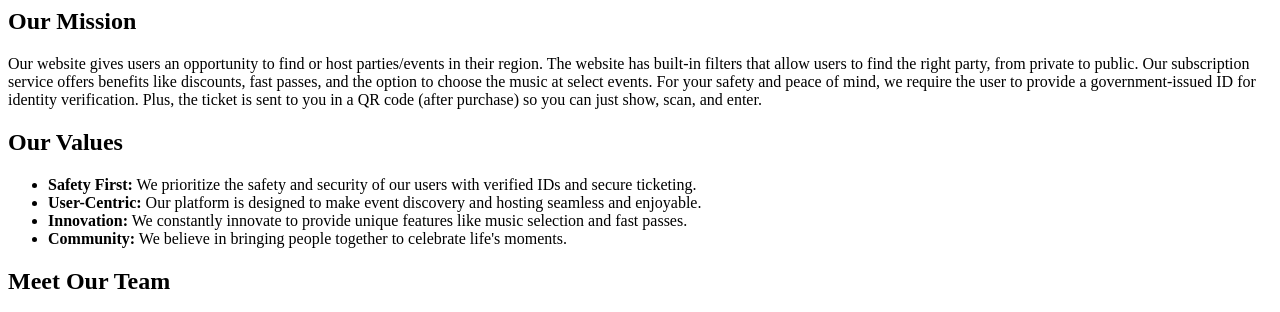
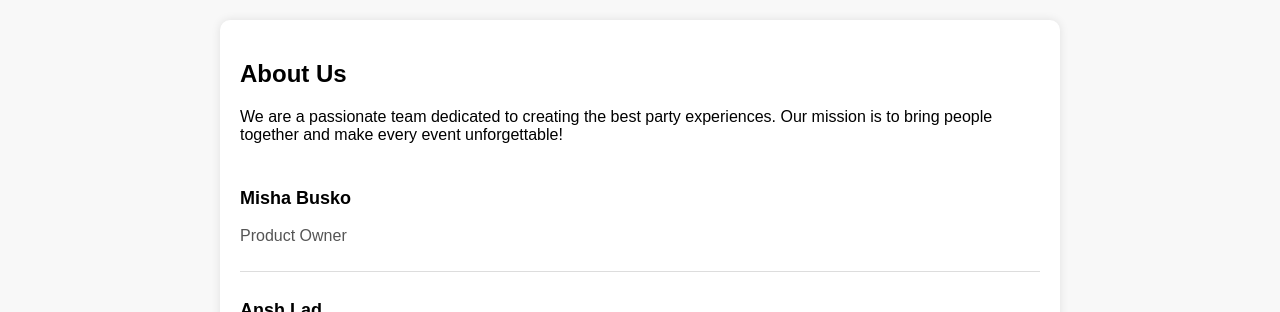
Before and after one commit to Lofiea/socialsync-event-management, a Python web app: template templates/aboutus.html in a window 1280 px wide. Shown: the top 312 px of the page. Run offline with Jinja, Linux system fonts and the light colour scheme; the template is opened without the code that fills it, so the values that code supplies are empty.

Commit message:
About Us Page

```diff
--- a/templates/aboutus.html
+++ b/templates/aboutus.html
@@ -1,53 +1,62 @@
- <!-- Mission Section -->
- <section>
-    <h2>Our Mission</h2>
-    <p>Our website gives users an opportunity to find or host parties/events in their region. The website has built-in filters that allow users to find the right party, from private to public. Our subscription service offers benefits like discounts, fast passes, and the option to choose the music at select events. For your safety and peace of mind, we require the user to provide a government-issued ID for identity verification. Plus, the ticket is sent to you in a QR code (after purchase) so you can just show, scan, and enter.</p>
-</section>
+<!DOCTYPE html>
+<html lang="en">
+<head>
+    <meta charset="UTF-8">
+    <meta name="viewport" content="width=device-width, initial-scale=1.0">
+    <title>About Us - Party Website</title>
+    <style>
+        body {
+            font-family: Arial, sans-serif;
+            margin: 0;
+            padding: 20px;
+            background-color: #f8f8f8;
+        }
+        .about-container {
+            max-width: 800px;
+            margin: auto;
+            background: #fff;
+            padding: 20px;
+            border-radius: 10px;
+            box-shadow: 0 0 10px rgba(0, 0, 0, 0.1);
+        }
+        .about-item {
+            border-bottom: 1px solid #ddd;
+            padding: 10px 0;
+        }
+        .about-title {
+            font-size: 18px;
+            font-weight: bold;
+        }
+        .about-info {
+            font-size: 16px;
+            color: #555;
+        }
+    </style>
+</head>
+<body>
+    <div class="about-container">
+        <h2>About Us</h2>
+        <p>We are a passionate team dedicated to creating the best party experiences. Our mission is to bring people together and make every event unforgettable!</p>
 
-<!-- Values Section -->
-<section class="values">
-    <h2>Our Values</h2>
-    <ul>
-        <li><strong>Safety First:</strong> We prioritize the safety and security of our users with verified IDs and secure ticketing.</li>
-        <li><strong>User-Centric:</strong> Our platform is designed to make event discovery and hosting seamless and enjoyable.</li>
-        <li><strong>Innovation:</strong> We constantly innovate to provide unique features like music selection and fast passes.</li>
-        <li><strong>Community:</strong> We believe in bringing people together to celebrate life's moments.</li>
-    </ul>
-</section>
+        <div class="about-item">
+            <p class="about-title">Misha Busko</p>
+            <p class="about-info">Product Owner</p>
+        </div>
 
-<!-- Team Section -->
-<section>
-    <h2>Meet Our Team</h2>
-    <div class="team">
-        <!-- Team Member 1 -->
-        <div class="team-member">
-            <img src="misha-busao.jpg" alt="Misha Busao">
-            <h3>Misha Busao</h3>
-            <p>Role/Position</p>
+        <div class="about-item">
+            <p class="about-title">Ansh Lad</p>
+            <p class="about-info">Co-Founder</p>
         </div>
-        <!-- Team Member 2 -->
-        <div class="team-member">
-            <img src="jenny-nguyen.jpg" alt="Jenny Nguyen">
-            <h3>Jenny Nguyen</h3>
-            <p>Role/Position</p>
+
+        <div class="about-item">
+            <p class="about-title">Gabe Duran</p>
+            <p class="about-info">Co-Founder</p>
         </div>
-        <!-- Team Member 3 -->
-        <div class="team-member">
-            <img src="ansh-lad.jpg" alt="Ansh Lad">
-            <h3>Ansh Lad</h3>
-            <p>Role/Position</p>
-        </div>
-        <!-- Team Member 4 -->
-        <div class="team-member">
-            <img src="gabe-duran.jpg" alt="Gabe Duran">
-            <h3>Gabe Duran</h3>
-            <p>Role/Position</p>
+
+        <div class="about-item">
+            <p class="about-title">Jenny Nguyen</p>
+            <p class="about-info">Co-Founder</p>
         </div>
     </div>
-</section>
-</div>
-<footer>
-<p>&copy; 2023 [Your Company Name]. All rights reserved.</p>
-</footer>
 </body>
 </html>
```
